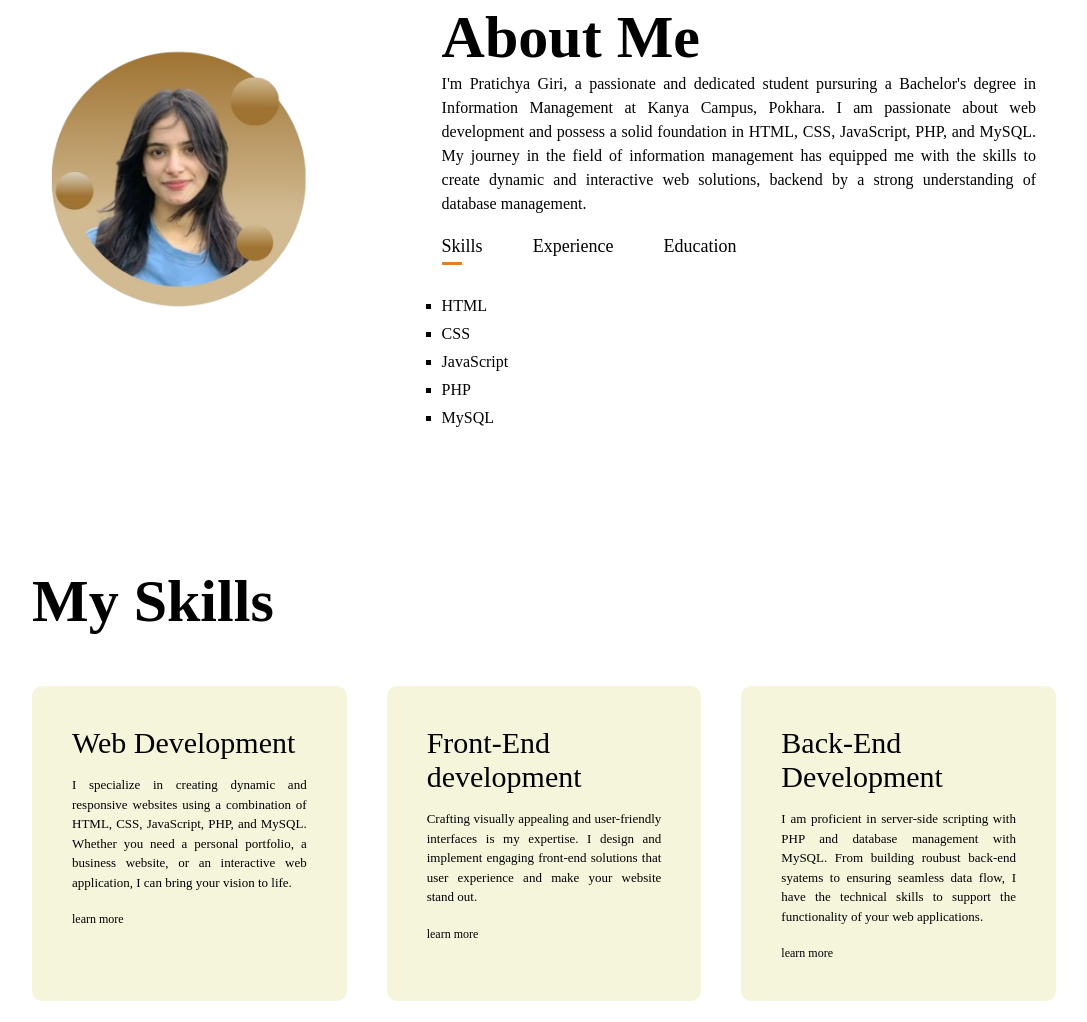
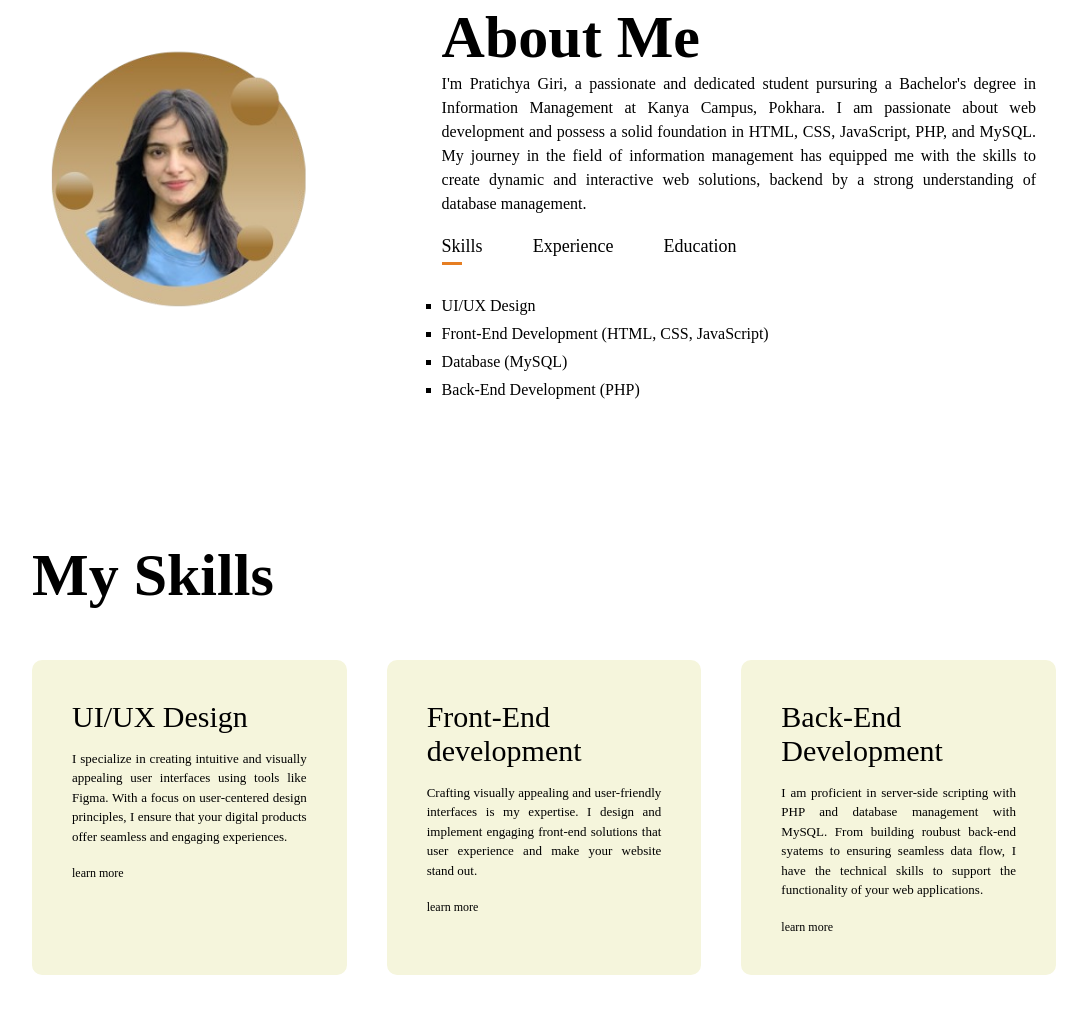
Before and after one commit to pratichya/Portfolio, a plain HTML site: page index.html in a window 1280 px wide. Shown: the part 907-1929 px from the top of the page, without its empty margins (96-1183 px from the left). Drawn offline with Linux system fonts and the light colour scheme.

Commit message:
change in code

```diff
--- a/index.html
+++ b/index.html
@@ -58,11 +58,10 @@
             </div>
             <div class="tab-contents active-tab">
                 <ul>
-                    <li>HTML</li>
-                    <li>CSS</li>
-                    <li>JavaScript</li>
-                    <li>PHP</li>
-                    <li>MySQL</li>
+                    <li>UI/UX Design</li>
+                    <li>Front-End Development (HTML, CSS, JavaScript)</li>
+                    <li>Database (MySQL)</li>
+                    <li>Back-End Development (PHP)</li>
                 </ul>
             </div>
             <div class="tab-contents" id="experience">
@@ -81,10 +80,8 @@
         <h1 class="sub-title">My Skills</h1>
         <div class="services-list">
             <div>
-                <h2>Web Development</h2>
-                <p class="p3"> I specialize in creating dynamic and responsive websites using a combination of HTML, CSS, JavaScript, PHP, and MySQL.
-                    Whether you need a personal portfolio, a business website, or an interactive web application, I can bring your vision to life.
-                </p>
+                <h2>UI/UX Design</h2>
+                <p class="p3"> I specialize in creating intuitive and visually appealing user interfaces using tools like Figma. With a focus on user-centered design principles, I ensure that your digital products offer seamless and engaging experiences.</p>
                 <a href="#">learn more</a>
             </div>
             <div>
```
Also changed, not shown: images/project2.png (added).
